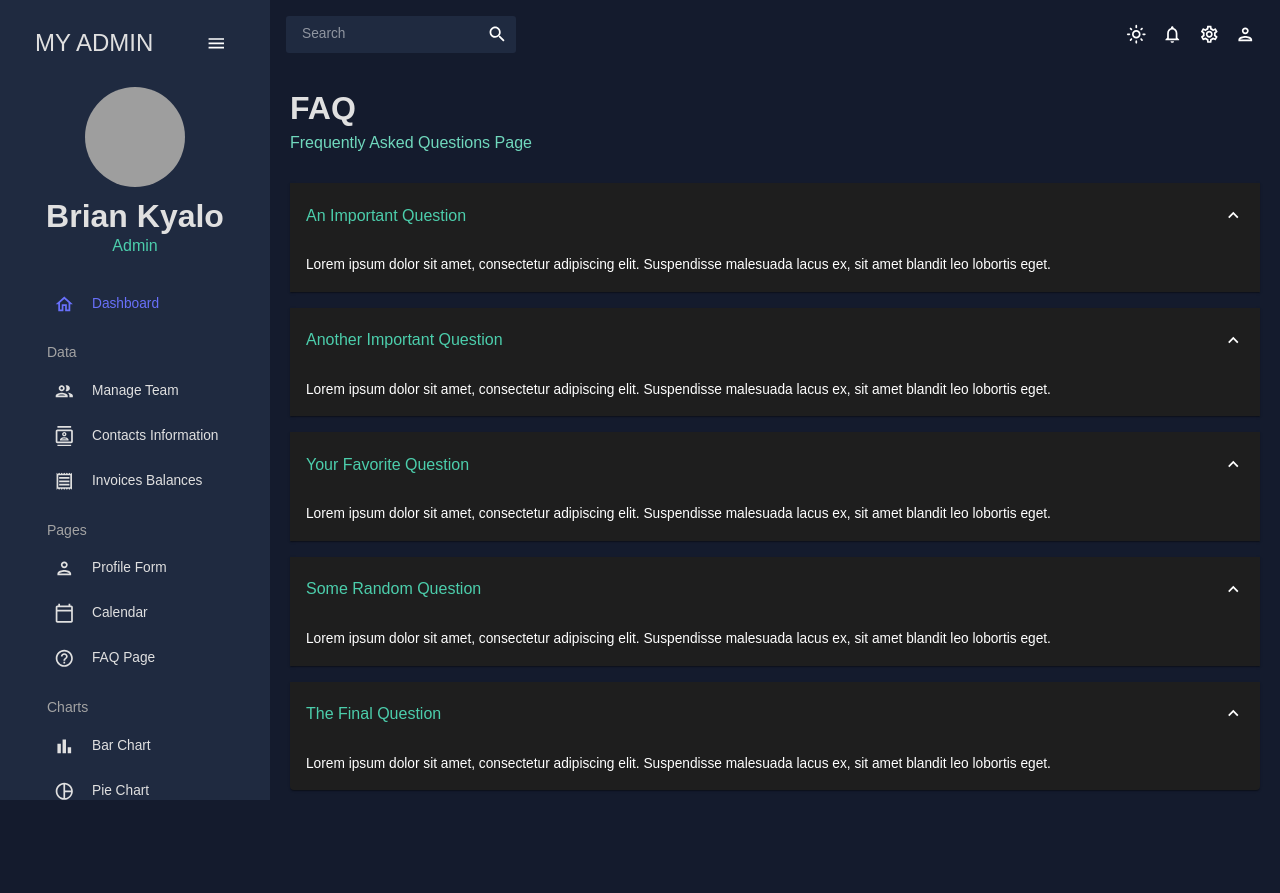
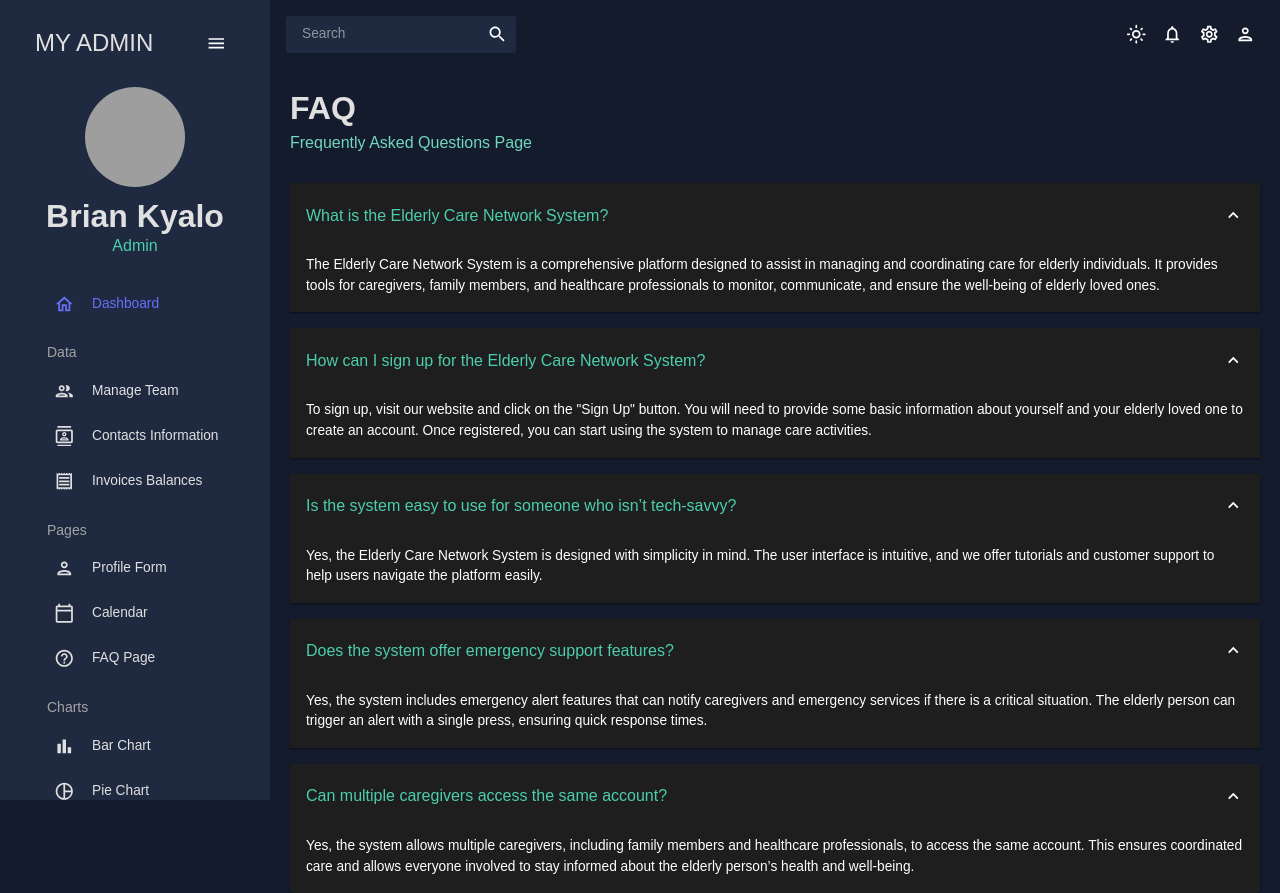
Before and after one commit to briancharlow/dashboard, a React (Create React App) app: page /faq in a window 1280 px wide. Before the commit the page ends 800 px from the top, so only its background shows below. Built offline with nearby package versions, Linux system fonts and the light colour scheme; grey boxes are pictures that could not be loaded.

Commit message:
changes the sample questions and answers

```diff
--- a/src/scenes/faq/index.jsx
+++ b/src/scenes/faq/index.jsx
@@ -17,65 +17,79 @@ const FAQ = () => {
       <Accordion defaultExpanded>
         <AccordionSummary expandIcon={<ExpandMoreIcon />}>
           <Typography color={colors.greenAccent[500]} variant="h5">
-            An Important Question
+            What is the Elderly Care Network System?
           </Typography>
         </AccordionSummary>
         <AccordionDetails>
           <Typography>
-            Lorem ipsum dolor sit amet, consectetur adipiscing elit. Suspendisse
-            malesuada lacus ex, sit amet blandit leo lobortis eget.
+            The Elderly Care Network System is a comprehensive platform designed
+            to assist in managing and coordinating care for elderly individuals.
+            It provides tools for caregivers, family members, and healthcare
+            professionals to monitor, communicate, and ensure the well-being of
+            elderly loved ones.
           </Typography>
         </AccordionDetails>
       </Accordion>
+
       <Accordion defaultExpanded>
         <AccordionSummary expandIcon={<ExpandMoreIcon />}>
           <Typography color={colors.greenAccent[500]} variant="h5">
-            Another Important Question
+            How can I sign up for the Elderly Care Network System?
           </Typography>
         </AccordionSummary>
         <AccordionDetails>
           <Typography>
-            Lorem ipsum dolor sit amet, consectetur adipiscing elit. Suspendisse
-            malesuada lacus ex, sit amet blandit leo lobortis eget.
+            To sign up, visit our website and click on the "Sign Up" button. You
+            will need to provide some basic information about yourself and your
+            elderly loved one to create an account. Once registered, you can
+            start using the system to manage care activities.
           </Typography>
         </AccordionDetails>
       </Accordion>
+
       <Accordion defaultExpanded>
         <AccordionSummary expandIcon={<ExpandMoreIcon />}>
           <Typography color={colors.greenAccent[500]} variant="h5">
-            Your Favorite Question
+            Is the system easy to use for someone who isn’t tech-savvy?
           </Typography>
         </AccordionSummary>
         <AccordionDetails>
           <Typography>
-            Lorem ipsum dolor sit amet, consectetur adipiscing elit. Suspendisse
-            malesuada lacus ex, sit amet blandit leo lobortis eget.
+            Yes, the Elderly Care Network System is designed with simplicity in
+            mind. The user interface is intuitive, and we offer tutorials and
+            customer support to help users navigate the platform easily.
           </Typography>
         </AccordionDetails>
       </Accordion>
+
       <Accordion defaultExpanded>
         <AccordionSummary expandIcon={<ExpandMoreIcon />}>
           <Typography color={colors.greenAccent[500]} variant="h5">
-            Some Random Question
+            Does the system offer emergency support features?
           </Typography>
         </AccordionSummary>
         <AccordionDetails>
           <Typography>
-            Lorem ipsum dolor sit amet, consectetur adipiscing elit. Suspendisse
-            malesuada lacus ex, sit amet blandit leo lobortis eget.
+            Yes, the system includes emergency alert features that can notify
+            caregivers and emergency services if there is a critical situation.
+            The elderly person can trigger an alert with a single press,
+            ensuring quick response times.
           </Typography>
         </AccordionDetails>
       </Accordion>
+
       <Accordion defaultExpanded>
         <AccordionSummary expandIcon={<ExpandMoreIcon />}>
           <Typography color={colors.greenAccent[500]} variant="h5">
-            The Final Question
+            Can multiple caregivers access the same account?
           </Typography>
         </AccordionSummary>
         <AccordionDetails>
           <Typography>
-            Lorem ipsum dolor sit amet, consectetur adipiscing elit. Suspendisse
-            malesuada lacus ex, sit amet blandit leo lobortis eget.
+            Yes, the system allows multiple caregivers, including family members
+            and healthcare professionals, to access the same account. This
+            ensures coordinated care and allows everyone involved to stay
+            informed about the elderly person’s health and well-being.
           </Typography>
         </AccordionDetails>
       </Accordion>
```
